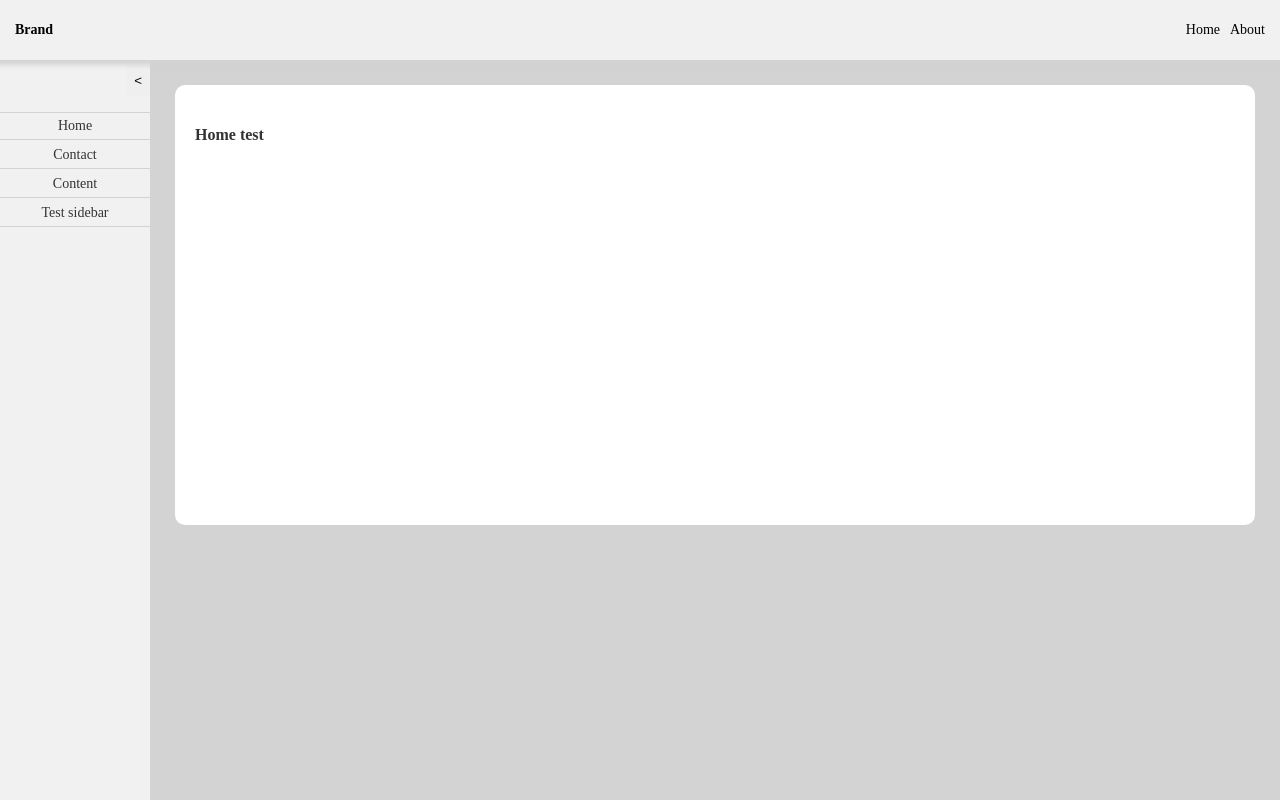
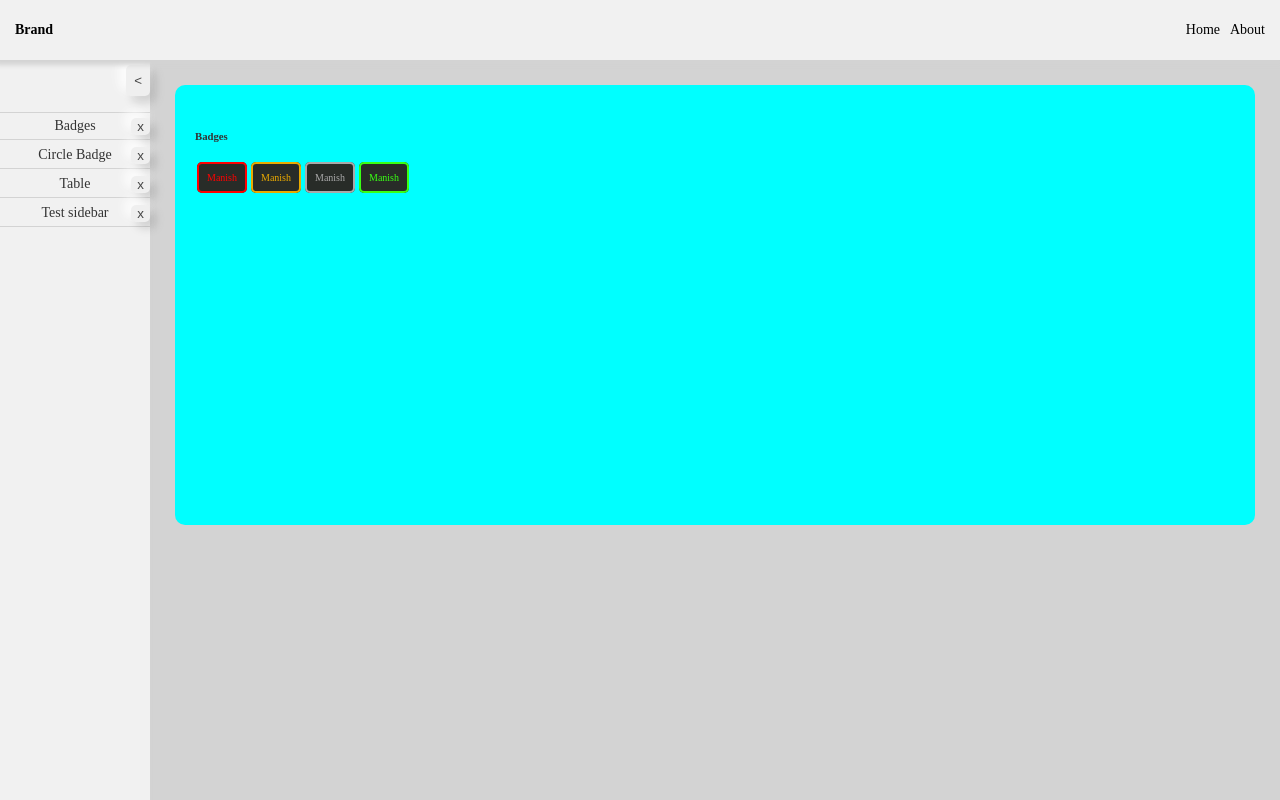
Before and after one commit to manish774/ui-cold, a React (Create React App) app: page / in a window 1280 px wide. Built offline with nearby package versions, Linux system fonts and the light colour scheme.

Commit message:
Isebar. homepage, badges enhacment

```diff
--- a/src/App.tsx
+++ b/src/App.tsx
@@ -5,39 +5,82 @@ import { createBrowserRouter } from "react-router-dom";
 import { Nav } from "./components/Navigation/Navigations";
 import Sidebar from "./Shell/Sidebar";
 import Panel from "./components/Panel/Panel";
+import { useTheme } from "./context/Theme/ThemeContext";
+import Cards from "./components/Cards";
+import Badge from "./components/Badge/Badge";
+import CircleBadge from "./components/Badge/CircleBadge";
+import TableContent from "./components/ContentComponents/TableContent";
+const App = () => {
+  const themCtx = useTheme();
+  const Badges = (
+    <Panel style={{ height: "400px", background: "cyan" }}>
+      <>
+        <h6>Badges</h6>
+        <Badge label="Manish" type={"bordered"} theme={"danger"} />
+        <Badge label="Manish" type={"bordered"} theme={"warning"} />
+        <Badge label="Manish" type={"bordered"} theme={"primary"} />
+        <Badge label="Manish" type={"bordered"} theme={"success"} />
+      </>
+    </Panel>
+  );
 
-const App = () => {
+  const circleBadges = (
+    <Panel style={{ height: "400px", background: "cyan" }}>
+      <>
+        <h6>Circle Badges</h6>
+        <CircleBadge
+          labels={[
+            "Manish kumar",
+            "Salil Sharma",
+            "Priyanka kumari",
+            "Sumit kumar",
+          ]}
+        />
+        <CircleBadge
+          labels={[
+            "Manish kumar",
+            "Salil Sharma",
+            "Priyanka kumari",
+            "Sumit kumar",
+          ]}
+          type={"warning"}
+        />
+        <CircleBadge
+          labels={[
+            "Manish kumar",
+            "Salil Sharma",
+            "Priyanka kumari",
+            "Sumit kumar",
+          ]}
+          type={"success"}
+          size={"small"}
+        />
+      </>
+    </Panel>
+  );
   const details = [
     {
       id: 1,
-      name: "Home",
-      label: "Home",
+      name: "Badges",
+      label: "Badges",
       isVisible: true,
-      content: (
-        <Panel style={{ height: "400px" }}>
-          <h1>Home test</h1>
-        </Panel>
-      ),
+      content: Badges,
     },
     {
       id: 2,
-      name: "Contact",
-      label: "Contact",
+      name: "Circle Badge",
+      label: "Circle Badge",
       isVisible: false,
-      content: (
-        <Panel>
-          <h1>Contact me</h1>
-        </Panel>
-      ),
+      content: circleBadges,
     },
     {
       id: 3,
-      name: "Content",
-      label: "Content",
+      name: "Table",
+      label: "Table",
       isVisible: false,
       content: (
-        <Panel>
-          <h1>test me once</h1>
+        <Panel style={{ height: "400px", background: "cyan" }}>
+          <TableContent />
         </Panel>
       ),
     },
@@ -47,7 +90,7 @@ const App = () => {
       label: "Test sidebar",
       isVisible: false,
       content: (
-        <Panel>
+        <Panel style={{ height: "400px", background: "cyan" }}>
           <h1>My Sidebar</h1>
         </Panel>
       ),
--- a/src/Shell/Sidebar.tsx
+++ b/src/Shell/Sidebar.tsx
@@ -28,7 +28,6 @@ const Sidebar = ({ items }: SideProps) => {
     initialSidebarNavOptions
   );
 
-  console.log(sidebarNavOptions);
   const showContent = ({ id }: any) => {
     const showContentById = sidebarNavOptions?.map((s) => ({
       ...s,
@@ -38,19 +37,37 @@ const Sidebar = ({ items }: SideProps) => {
   };
 
   const prepareNav = sidebarNavOptions.map((nav) => (
+    <>
       <div
         key={nav?.name}
         className="nav-option"
         onClick={() => {
           showContent({ id: nav?.id });
         }}
+        title={nav?.name}
       >
-      {nav?.label}
+        <>{nav?.label}</>
       </div>
+      <button
+        style={{ float: "right", marginTop: "-22px" }}
+        onClick={() => removeNav(nav?.id)}
+      >
+        x
+      </button>
+    </>
   ));
   const viewPanel = sidebarNavOptions?.map((nav) => (
     <div key={nav?.name}>{nav?.isVisible && nav?.content}</div>
   ));
+
+  const removeNav = (id: any) => {
+    if (sidebarNavOptions?.length > 1) {
+      const navs = sidebarNavOptions?.filter((n) => n?.id !== id);
+      navs[0].isVisible = true;
+      setSideBarNavOptions(navs);
+    }
+  };
+
   return (
     <>
       <aside className={`sidebar-container ${isCollapsed ? "collapsed" : ""}`}>
--- a/src/components/Badge/BadgeModel.ts
+++ b/src/components/Badge/BadgeModel.ts
@@ -7,6 +7,7 @@ export type BadgeProps<T> = {
   type?: "bordered" | "default";
   theme?: theme;
   style?: React.CSSProperties;
+  title?: React.ReactElement | string;
 };
 
 export interface CircleBadgeProps<T> {
@@ -14,4 +15,6 @@ export interface CircleBadgeProps<T> {
   size?: size;
   type?: theme;
   customColor?: { background: string; border: string };
+  style?: React.CSSProperties;
+  title?: React.ReactElement | string;
 }
--- a/src/components/Badge/CircleBadge.tsx
+++ b/src/components/Badge/CircleBadge.tsx
@@ -3,20 +3,28 @@ import { CircleBadgeProps } from "./BadgeModel";
 import "./CircleBadge.scss";
 
 const CircleBadge = (props: CircleBadgeProps<string>) => {
-  const { labels, size = "medium", customColor, type = "primary" } = props;
+  const {
+    labels,
+    size = "medium",
+    customColor,
+    type = "primary",
+    style,
+    title,
+  } = props;
 
   const colorCombination = [];
   const mLabel = labels?.map((label) => (
-    <div
+    <span
       className={`badge-circle-container ${size} ${type}`}
       title={label}
       key={label}
+      style={style}
     >
       {label?.split(" ")?.map((l) => l[0]?.toUpperCase())}
-    </div>
+    </span>
   ));
 
-  return <div>{mLabel}</div>;
+  return <>{mLabel}</>;
 };
 
 export default CircleBadge;
--- /dev/null
+++ b/src/components/ContentComponents/TableContent.tsx
@@ -0,0 +1,58 @@
+import React from "react";
+import Table from "../Table/Table";
+import { tableConfig } from "../../Model/Default";
+import CircleBadge from "../Badge/CircleBadge";
+import Badge from "../Badge/Badge";
+
+const TableContent = () => {
+  const records = [
+    { name: "John", position: "Developer" },
+    { name: "Alice", position: "Engineer" },
+    { name: "Bob", position: "Designer" },
+    { name: "Eva", position: "Manager" },
+    { name: "Charlie", position: "Analyst" },
+    { name: "Grace", position: "Tester" },
+    { name: "Daniel", position: "Architect" },
+    { name: "Fiona", position: "Coordinator" },
+    { name: "George", position: "Consultant" },
+    { name: "Helen", position: "Programmer" },
+    { name: "Ivan", position: "Specialist" },
+    { name: "Jessica", position: "Administrator" },
+    { name: "Kevin", position: "Support" },
+    { name: "Laura", position: "Supervisor" },
+    { name: "Michael", position: "Technician" },
+    { name: "Nina", position: "Advisor" },
+    { name: "Oliver", position: "Coordinator" },
+    { name: "Pamela", position: "Analyst" },
+    { name: "Quentin", position: "Developer" },
+    { name: "Rachel", position: "Engineer" },
+  ];
+
+  const config: tableConfig = {
+    columns: [
+      { name: "name", id: "name" },
+      { name: "Position", id: "position", highLight: { color: "pink" } },
+      {
+        name: "Position",
+        id: "position",
+        render: (item) => {
+          return (
+            <>
+              <CircleBadge labels={[item?.name]} size={"small"} />
+              <Badge label={item?.name} type={"bordered"} theme={"warning"} />
+            </>
+          );
+        },
+      },
+    ],
+    title: "Table",
+    paginationRequired: true,
+  };
+  return (
+    <div>
+      <Table records={records} config={config} pageSize={1} />
+    </div>
+  );
+};
+
+export default TableContent;
--- a/src/components/Table/Table.tsx
+++ b/src/components/Table/Table.tsx
@@ -22,14 +22,14 @@ import { TableHeader } from "../generic/Table/TableHeader";
 import TableFooter from "../generic/Table/TableFooter";
 import Input from "../generic/Input";
 
-const Table = ({ records, config }: TableProps) => {
+const Table = ({ records, config, pageSize }: TableProps) => {
   const [currentPagination, setCurrentPagination] = useState<any>(1);
   const [currentRecord, setCurrentRecords] = useState<any>([]);
   const [completeRecord, setCompleteRecord] = useState(records || []);
   const [rowCount, setRowCount] = useState(records?.length || 0);
   const [columnSortState, setColumnSortState] = useState<any>({});
   const [columnNames, setColumnNames] = useState<any>();
-  const [itemPerPage, setItemPerPage] = useState(paginationOptions[0]);
+  const [itemPerPage, setItemPerPage] = useState(pageSize || 5);
   const [searchText, setSearchText] = useState<string>("");
   const debounceSearch = useDebounce(searchText, 1000);
   const [theme, setTheme] = useState<ThemeMode>("light");
```
Lines whose indentation alone changed are shown as unchanged.
